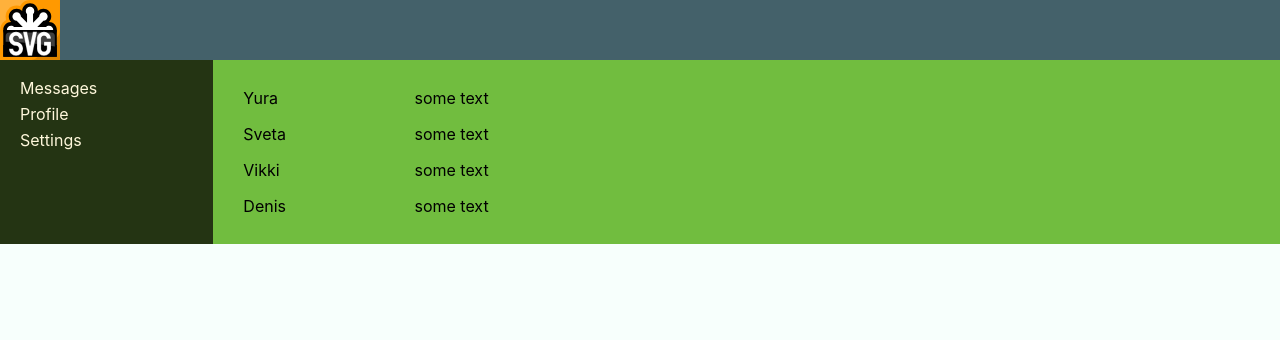
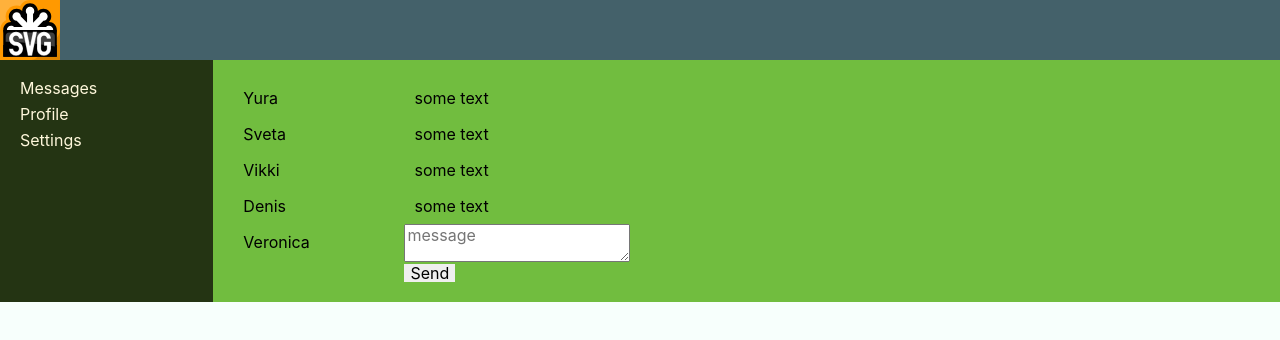
Before and after one commit to Gamaunov/react-way-of-samurai, a React (Create React App) app: page /dialogs in a window 1280 px wide. Shown: the top 340 px of the page. Built offline with nearby package versions, Linux system fonts and the light colour scheme.

Commit message:
midified messages

```diff
--- a/src/App.js
+++ b/src/App.js
@@ -16,7 +16,7 @@
           <Routes>
             <Route
               path="/dialogs/*"
-              element={<Dialogs state={props.state.dialogsPage} />}
+              element={<Dialogs store={props.store} />}
             />
             <Route
               path="/profile/*"
@@ -24,7 +24,6 @@
                 <Profile
                   profilePage={props.state.profilePage}
                   dispatch={props.dispatch}
-
                 />
               }
             />
--- a/src/components/Dialogs/Dialogs.jsx
+++ b/src/components/Dialogs/Dialogs.jsx
@@ -2,18 +2,44 @@
 import "./Dialogs.css";
 import DialogItem from "./DialogItem/DialogItem.jsx";
 import Message from "./Message/Message.jsx";
+import {sendMessageCreator, updateNewMessageBodyCreator} from "../../redux/state";
 
 const Dialogs = (props) => {
-  let dialogsElements = props.state.dialogs.map((dialog) => (
+  let state = props.store.getState().dialogsPage
+  let dialogsElements = state.dialogs.map((dialog) => (
     <DialogItem name={dialog.name} id={dialog.id} />
   ));
-  let messagesElements = props.state.messages.map((message) => (
+  let messagesElements = state.messages.map((message) => (
     <Message message={message.message} />
   ));
+  let newMessageBody = state.newMessageBody;
+  let onSendMessageClick = () => {
+    props.store.dispatch(sendMessageCreator())
+  };
+  let onNewMessageChange = (e) => {
+    let body = e.target.value
+    props.store.dispatch(updateNewMessageBodyCreator(body))
+  };
   return (
     <div className="dialogs">
       <div className="dialogs__items">{dialogsElements}</div>
-      <div className="dialogs__messages">{messagesElements}</div>
+      <div className="dialogs__messages">
+        <div> {messagesElements} </div>
+        <div>
+          <div>
+            <textarea value={newMessageBody}
+                      onChange={onNewMessageChange}
+                      placeholder="message">
+
+            </textarea>
+          </div>
+          <div>
+            <button onClick={onSendMessageClick}>
+              Send
+            </button>
+          </div>
+        </div>
+      </div>
     </div>
   );
 };
--- a/src/index.js
+++ b/src/index.js
@@ -12,7 +12,7 @@
     <React.StrictMode>
       <App
         state={state}
-        dispatch={store.dispatch.bind(store)}
+        dispatch={store.dispatch.bind(store)} store={store}
       />
     </React.StrictMode>
   );
--- a/src/redux/state.js
+++ b/src/redux/state.js
@@ -1,5 +1,7 @@
 const ADD_POST = "ADD-POST";
 const UPDATE_NEW_POST_TEXT = "UPDATE-NEW-POST-TEXT";
+const UPDATE_NEW_MESSAGE_BODY = "UPDATE-NEW-MESSAGE-BODY";
+const SEND_MESSAGE = "SEND-MESSAGE";
 
 let store = {
   _state: {
@@ -18,6 +20,7 @@
         { id: 2, name: "Sveta" },
         { id: 3, name: "Vikki" },
         { id: 4, name: "Denis" },
+        { id: 5, name: "Veronica" },
       ],
       messages: [
         { id: 1, message: "some text" },
@@ -25,6 +28,7 @@
         { id: 3, message: "some text" },
         { id: 4, message: "some text" },
       ],
+      newMessageBody: ""
     },
   },
   getState() {
@@ -50,6 +54,14 @@
     } else if (action.type === UPDATE_NEW_POST_TEXT) {
       this._state.profilePage.newPostText = action.newText;
       this._callSubscriber(this._state);
+    } else if (action.type === UPDATE_NEW_MESSAGE_BODY) {
+      this._state.dialogsPage.newMessageBody = action.body;
+      this._callSubscriber(this._state);
+    } else if (action.type === SEND_MESSAGE) {
+      let body = this._state.dialogsPage.newMessageBody;
+      this._state.dialogsPage.newMessageBody = "";
+      this._state.dialogsPage.messages.push({id: 6, message: body})
+      this._callSubscriber(this._state);
     }
   },
 };
@@ -60,6 +72,12 @@
   type: UPDATE_NEW_POST_TEXT,
   newText: text,
 });
+export const sendMessageCreator = () => ({ SEND_MESSAGE });
+
+export const updateNewMessageBodyCreator = (body) => ({
+  type: UPDATE_NEW_MESSAGE_BODY,
+  body: body,
+});
 
 window.store = store;
 
```
